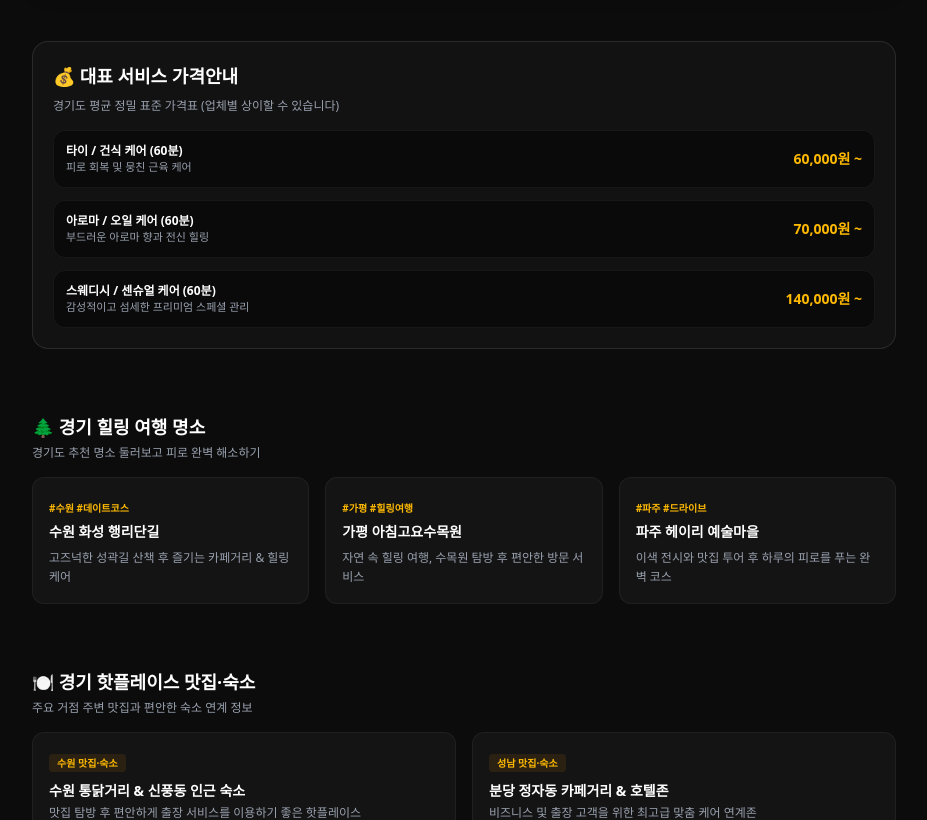
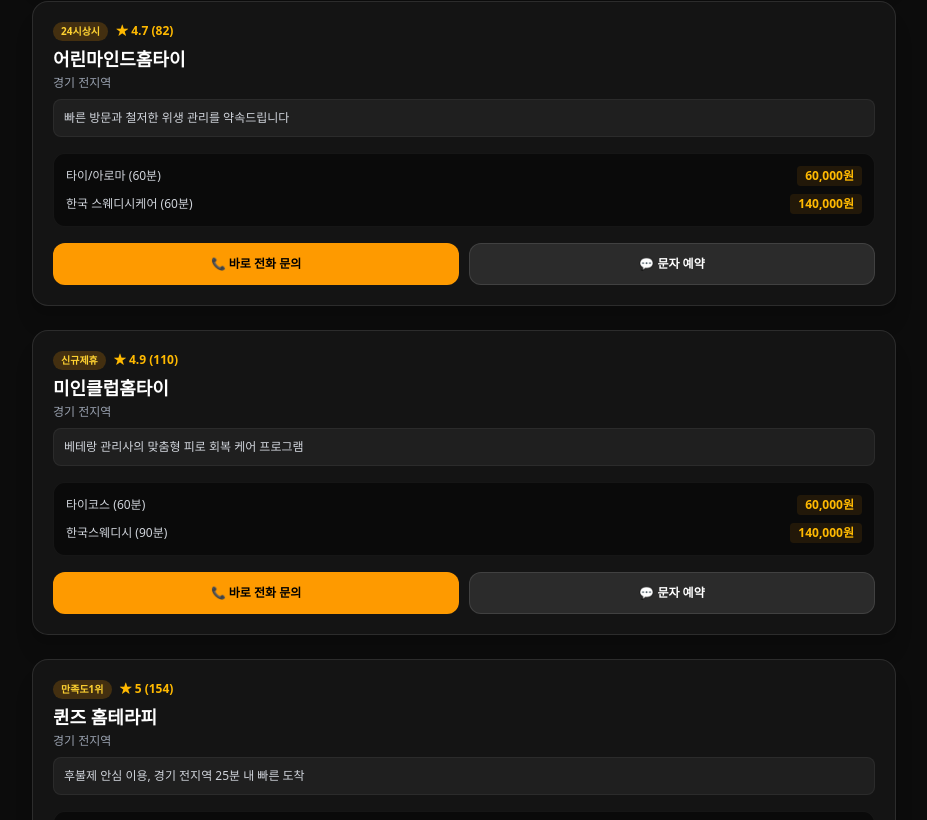
Before and after one commit to gunma1004/gunmae-gyeonggi, a Next.js app: page / in a window 1280 px wide. Shown: the part 1400-2220 px from the top of the page, without its empty margins (176-1103 px from the left). Built offline with nearby package versions, Linux system fonts and the light colour scheme.

Commit message:
업체 변경

```diff
--- a/src/app/page.js
+++ b/src/app/page.js
@@ -1,9 +1,10 @@
 "use client";
-import Image from 'next/image'; // 👈 맨 위에 추가!
+
+import Image from "next/image";
 import { useState } from "react";
 import { useRouter } from "next/navigation";
 
-// --- 데이터 정의 ---
+// --- 카테고리 탭 정의 ---
 const categoryTabs = [
   { id: "services", label: "서비스" },
   { id: "prices", label: "가격안내" },
@@ -14,12 +15,13 @@ const categoryTabs = [
   { id: "reviews", label: "후기" },
 ];
 
+// --- 5개 전체 제휴 업체 데이터 ---
 const shops = [
   {
     id: 1,
     name: "한국미인홈케어",
-    location: "경기 전지역 (수원/성남/용인 중심)",
-    desc: "24시 정성 가득한 타이 & 아로마 전문 힐링 케어",
+    location: "경기 전지역",
+    desc: "24시 정성 가득한 타이 & 아로마 전문 케어",
     phone: "0507-1280-3324",
     badge: "추천업체",
     rating: 4.9,
@@ -32,7 +34,7 @@ const shops = [
   {
     id: 2,
     name: "기쁨홈타이",
-    location: "경기 전지역 (고양/부천/안산 중심)",
+    location: "경기 전지역",
     desc: "지친 일상에 편안한 휴식을 선사하는 프리미엄 힐링샵",
     phone: "0507-1280-3325",
     badge: "인기폭발",
@@ -41,6 +43,48 @@ const shops = [
     courses: [
       { name: "건식 코스 (60분)", price: "60,000원" },
       { name: "스웨디시 (60분)", price: "140,000원" },
+    ]
+  },
+  {
+    id: 3,
+    name: "어린마인드홈타이",
+    location: "경기 전지역",
+    desc: "빠른 방문과 철저한 위생 관리를 약속드립니다",
+    phone: "0507-1280-3326",
+    badge: "24시상시",
+    rating: 4.7,
+    reviewCount: 82,
+    courses: [
+      { name: "타이/아로마 (60분)", price: "60,000원" },
+      { name: "한국 스웨디시케어 (60분)", price: "140,000원" },
+    ]
+  },
+  {
+    id: 4,
+    name: "미인클럽홈타이",
+    location: "경기 전지역",
+    desc: "베테랑 관리사의 맞춤형 피로 회복 케어 프로그램",
+    phone: "0507-1280-3327",
+    badge: "신규제휴",
+    rating: 4.9,
+    reviewCount: 110,
+    courses: [
+      { name: "타이코스 (60분)", price: "60,000원" },
+      { name: "한국스웨디시 (90분)", price: "140,000원" },
+    ]
+  },
+  {
+    id: 5,
+    name: "퀸즈 홈테라피",
+    location: "경기 전지역",
+    desc: "후불제 안심 이용, 경기 전지역 25분 내 빠른 도착",
+    phone: "0507-1280-3328",
+    badge: "만족도1위",
+    rating: 5.0,
+    reviewCount: 154,
+    courses: [
+      { name: "타이 코스 (60분)", price: "60,000원" },
+      { name: "스웨디시 코스 (60분)", price: "140,000원" },
     ]
   }
 ];
@@ -100,9 +144,11 @@ export default function GyeonggiMainPage() {
       <header className="sticky top-0 z-50 bg-[#0c0c0c]/90 backdrop-blur-md border-b border-white/10 px-4 py-3">
         <div className="max-w-4xl mx-auto flex justify-between items-center">
           <a href="/" className="flex items-center gap-2.5">
-            <img
+            <Image
               src="/logo.png"
               alt="경기건마사랑 로고"
+              width={36}
+              height={36}
               className="w-9 h-9 rounded-full object-cover border border-amber-500/40"
             />
             <span className="text-xl font-bold text-amber-400">경기건마사랑</span>
@@ -113,7 +159,7 @@ export default function GyeonggiMainPage() {
         </div>
       </header>
 
-      {/* 2. 카테고리 네비게이션 탭 (CTR & UX 향상) */}
+      {/* 2. 카테고리 네비게이션 탭 */}
       <nav className="sticky top-[61px] z-40 bg-[#121212] border-b border-white/10 px-4 py-2 overflow-x-auto no-scrollbar">
         <div className="max-w-4xl mx-auto flex gap-2 whitespace-nowrap">
           {categoryTabs.map((tab) => (
@@ -137,9 +183,12 @@ export default function GyeonggiMainPage() {
         {/* 메인 히어로 & 검색 */}
         <section className="text-center">
           <div className="mb-6 overflow-hidden rounded-2xl border border-white/10 shadow-2xl relative">
-            <img
+            <Image
               src="/banner.jpg"
               alt="경기건마사랑 대표 배너"
+              width={800}
+              height={300}
+              priority
               className="w-full h-48 md:h-64 object-cover"
             />
             <div className="absolute inset-0 bg-gradient-to-t from-black/90 via-black/30 to-transparent flex items-end justify-center pb-6 px-4">
@@ -179,7 +228,7 @@ export default function GyeonggiMainPage() {
           </div>
         </section>
 
-        {/* --- 섹션 1: 서비스 & 제휴업체 목록 --- */}
+        {/* --- 섹션 1: 서비스 & 제휴업체 목록 (5개 전체 노출) --- */}
         <section id="services" className="scroll-mt-28">
           <div className="flex justify-between items-end mb-4 border-b border-white/10 pb-2">
             <div>
@@ -258,7 +307,7 @@ export default function GyeonggiMainPage() {
           </div>
         </section>
 
-        {/* --- 섹션 3: 경기 여행 가이드 (SEO 강화) --- */}
+        {/* --- 섹션 3: 경기 여행 가이드 --- */}
         <section id="travel" className="scroll-mt-28">
           <h2 className="text-lg font-bold text-white mb-1">🌲 경기 힐링 여행 명소</h2>
           <p className="text-xs text-gray-400 mb-4">경기도 추천 명소 둘러보고 피로 완벽 해소하기</p>
@@ -290,7 +339,7 @@ export default function GyeonggiMainPage() {
           </div>
         </section>
 
-        {/* --- 섹션 5: 지역 안내 (네비게이션 링크) --- */}
+        {/* --- 섹션 5: 지역 안내 --- */}
         <section id="districts" className="scroll-mt-28 bg-[#080808] p-5 rounded-2xl border border-white/5">
           <h2 className="text-sm font-bold text-amber-400 mb-1">📍 경기도 지역별 바로가기</h2>
           <p className="text-xs text-gray-500 mb-4">원하시는 지역을 클릭하시면 해당 지역 정보 페이지로 이동합니다.</p>
@@ -307,7 +356,7 @@ export default function GyeonggiMainPage() {
           </div>
         </section>
 
-        {/* --- 섹션 6: Q&A (FAQ) --- */}
+        {/* --- 섹션 6: Q&A --- */}
         <section id="qa" className="scroll-mt-28">
           <h2 className="text-lg font-bold text-white mb-1">❓ 자주 묻는 질문 (Q&A)</h2>
           <p className="text-xs text-gray-400 mb-4">고객님들이 가장 자주 물어보시는 질문들을 모았습니다.</p>
```
